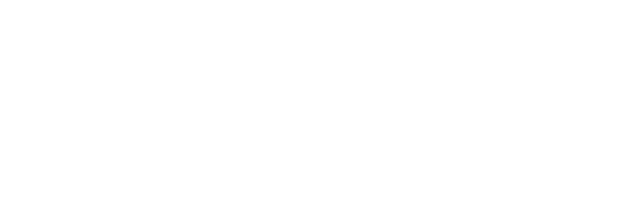
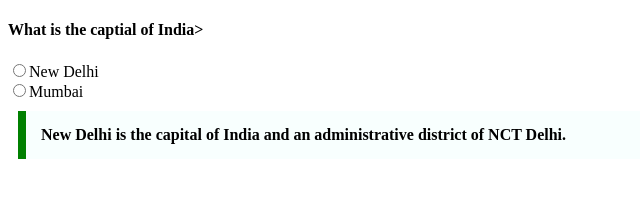
Before and after one commit to acciojob/trivia-komala1219, a website: page main.html in a window 1280 px wide. Shown: the whole page, without its empty margins (0-640 px from the left). Drawn offline with Linux system fonts and the light colour scheme.

Commit message:
created a submission

```diff
--- a/main.html
+++ b/main.html
@@ -10,6 +10,14 @@
 	<!-- the entire body must be written by student -->
     <script type="text/javascript" src="./script.js">
 </script>
+	<h4>What is the captial of India></h4>
+	<div>
+
+		<input type="radio" name="capital" value="New Delhi">New Delhi<br>
+		<input type="radio" name="capital" value="New Delhi">Mumbai
+
+	</div>
+	<blockquote citi="https://en.wikipedia.org/wiki/New_Delhi">New Delhi is the capital of India and an administrative district of NCT Delhi.</blockquote>
 
 </body>
 
--- a/styles.css
+++ b/styles.css
@@ -1,2 +1,12 @@
 
 /* Your CSS Code here. */
+
+blockquote{
+
+	max-width: 600px;
+margin: 10px;
+padding: 15px;
+border-left: 8px solid green;
+background-color: #f8fffe;
+font-weight: bold;
+}
```
